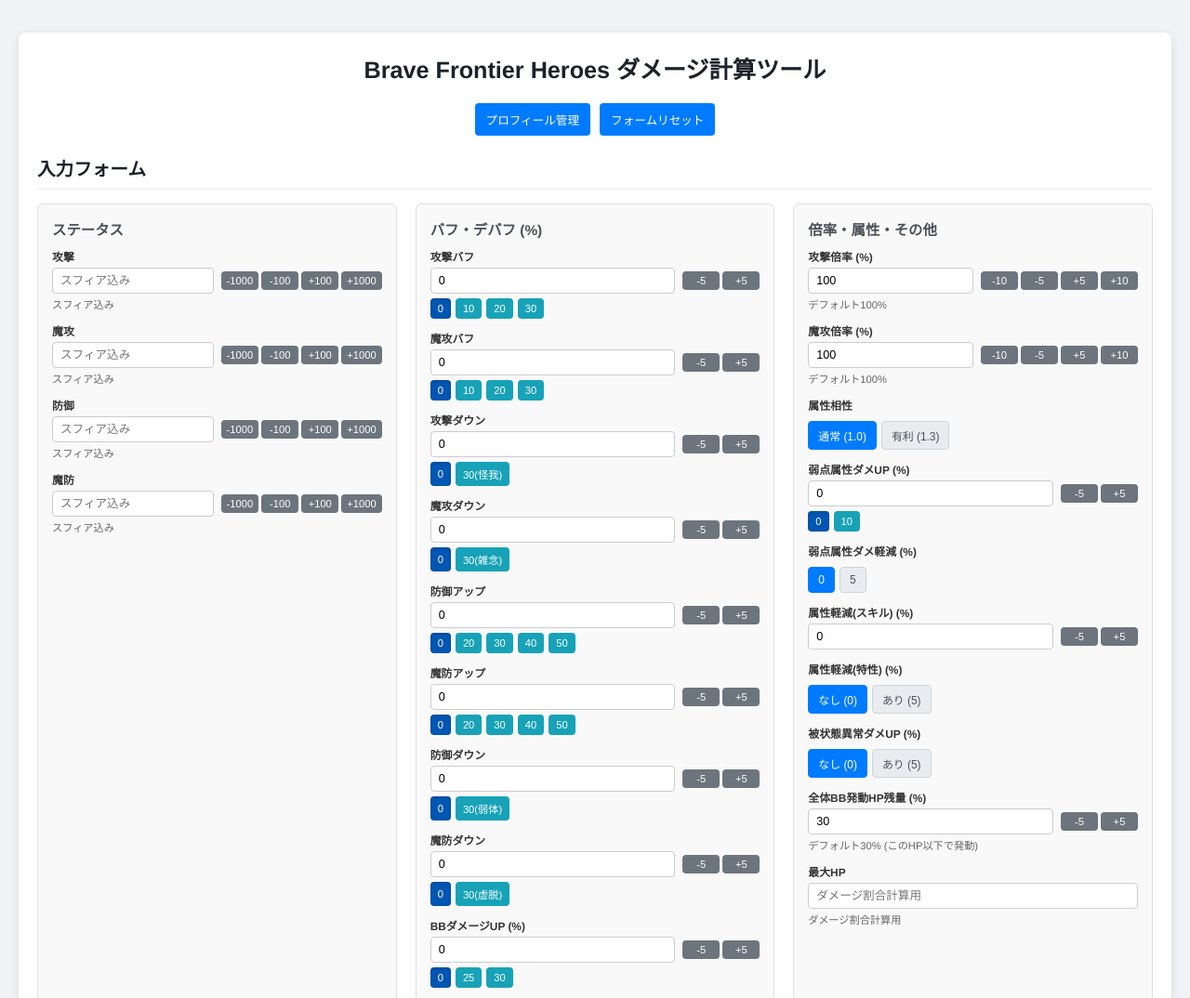
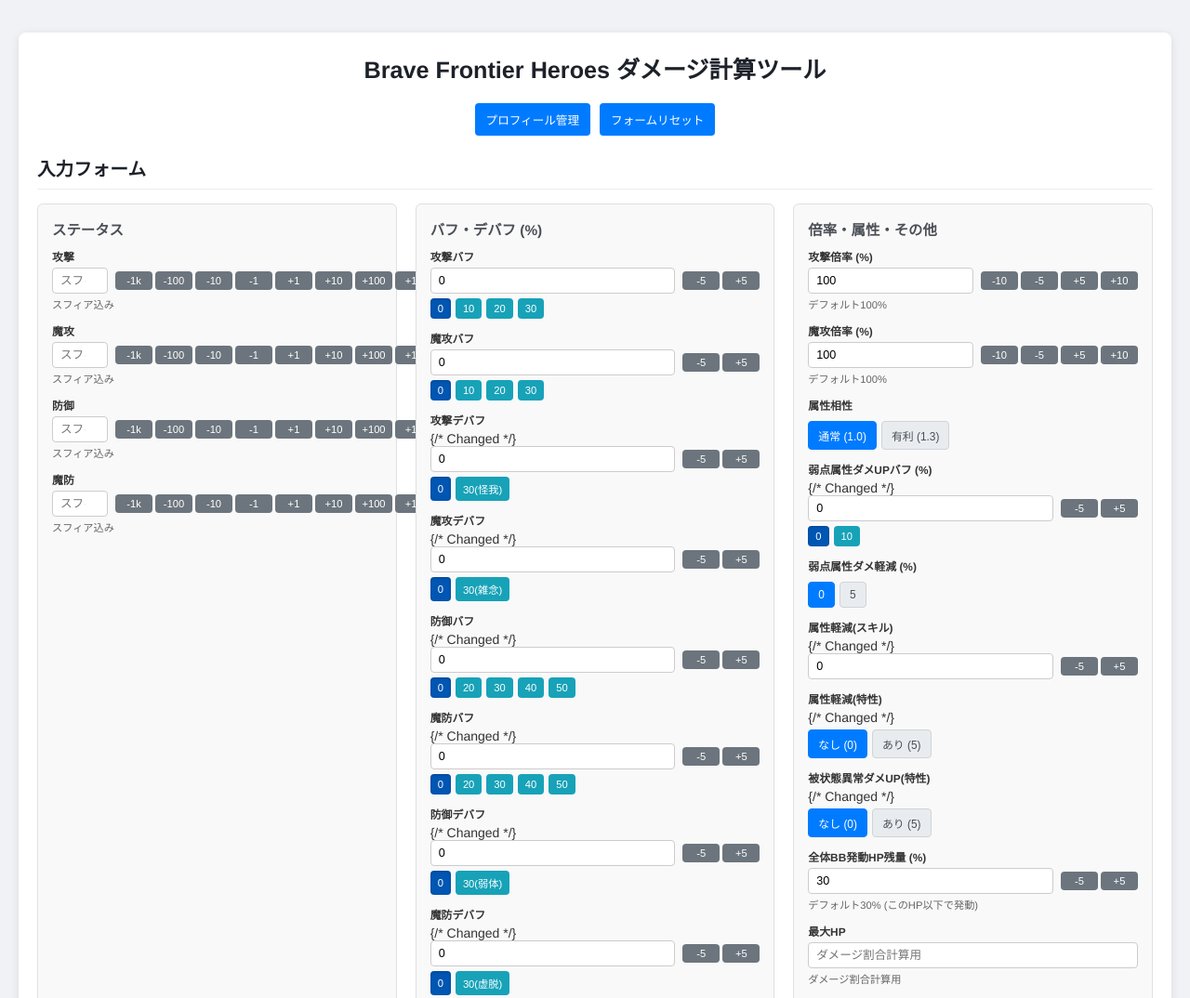
Before and after one commit to suibfh/damage_calculator, a plain HTML site: page index.html in a window 1280 px wide. Shown: the top 1074 px of the page at 93% size. Drawn offline with Linux system fonts and the light colour scheme.

Commit message:
Update index.html

```diff
--- a/index.html
+++ b/index.html
@@ -3,7 +3,7 @@
 <head>
     <meta charset="UTF-8">
     <meta name="viewport" content="width=device-width, initial-scale=1.0">
-    <title>Brave Frontier Heroes ダメージ計算ツール 改 Ver.3</title>
+    <title>Brave Frontier Heroes ダメージ計算ツール 改 Ver.4</title>
     <link rel="stylesheet" href="style.css">
 </head>
 <body>
@@ -25,10 +25,14 @@
                 <div class="input-wrapper">
                     <input type="number" id="fieldname2" data-field="fieldname2" placeholder="スフィア込み">
                     <div class="pm-buttons">
-                        <button class="pm-btn" data-target="fieldname2" data-step="-1000">-1000</button>
+                        <button class="pm-btn" data-target="fieldname2" data-step="-1000">-1k</button>
                         <button class="pm-btn" data-target="fieldname2" data-step="-100">-100</button>
+                        <button class="pm-btn" data-target="fieldname2" data-step="-10">-10</button>
+                        <button class="pm-btn" data-target="fieldname2" data-step="-1">-1</button>
+                        <button class="pm-btn" data-target="fieldname2" data-step="1">+1</button>
+                        <button class="pm-btn" data-target="fieldname2" data-step="10">+10</button>
                         <button class="pm-btn" data-target="fieldname2" data-step="100">+100</button>
-                        <button class="pm-btn" data-target="fieldname2" data-step="1000">+1000</button>
+                        <button class="pm-btn" data-target="fieldname2" data-step="1000">+1k</button>
                     </div>
                 </div>
                 <span class="note">スフィア込み</span>
@@ -38,10 +42,14 @@
                 <div class="input-wrapper">
                     <input type="number" id="fieldname3" data-field="fieldname3" placeholder="スフィア込み">
                     <div class="pm-buttons">
-                        <button class="pm-btn" data-target="fieldname3" data-step="-1000">-1000</button>
+                        <button class="pm-btn" data-target="fieldname3" data-step="-1000">-1k</button>
                         <button class="pm-btn" data-target="fieldname3" data-step="-100">-100</button>
+                        <button class="pm-btn" data-target="fieldname3" data-step="-10">-10</button>
+                        <button class="pm-btn" data-target="fieldname3" data-step="-1">-1</button>
+                        <button class="pm-btn" data-target="fieldname3" data-step="1">+1</button>
+                        <button class="pm-btn" data-target="fieldname3" data-step="10">+10</button>
                         <button class="pm-btn" data-target="fieldname3" data-step="100">+100</button>
-                        <button class="pm-btn" data-target="fieldname3" data-step="1000">+1000</button>
+                        <button class="pm-btn" data-target="fieldname3" data-step="1000">+1k</button>
                     </div>
                 </div>
                 <span class="note">スフィア込み</span>
@@ -51,10 +59,14 @@
                 <div class="input-wrapper">
                     <input type="number" id="fieldname4" data-field="fieldname4" placeholder="スフィア込み">
                     <div class="pm-buttons">
-                        <button class="pm-btn" data-target="fieldname4" data-step="-1000">-1000</button>
+                        <button class="pm-btn" data-target="fieldname4" data-step="-1000">-1k</button>
                         <button class="pm-btn" data-target="fieldname4" data-step="-100">-100</button>
+                        <button class="pm-btn" data-target="fieldname4" data-step="-10">-10</button>
+                        <button class="pm-btn" data-target="fieldname4" data-step="-1">-1</button>
+                        <button class="pm-btn" data-target="fieldname4" data-step="1">+1</button>
+                        <button class="pm-btn" data-target="fieldname4" data-step="10">+10</button>
                         <button class="pm-btn" data-target="fieldname4" data-step="100">+100</button>
-                        <button class="pm-btn" data-target="fieldname4" data-step="1000">+1000</button>
+                        <button class="pm-btn" data-target="fieldname4" data-step="1000">+1k</button>
                     </div>
                 </div>
                 <span class="note">スフィア込み</span>
@@ -64,10 +76,14 @@
                 <div class="input-wrapper">
                     <input type="number" id="fieldname5" data-field="fieldname5" placeholder="スフィア込み">
                     <div class="pm-buttons">
-                        <button class="pm-btn" data-target="fieldname5" data-step="-1000">-1000</button>
+                        <button class="pm-btn" data-target="fieldname5" data-step="-1000">-1k</button>
                         <button class="pm-btn" data-target="fieldname5" data-step="-100">-100</button>
+                        <button class="pm-btn" data-target="fieldname5" data-step="-10">-10</button>
+                        <button class="pm-btn" data-target="fieldname5" data-step="-1">-1</button>
+                        <button class="pm-btn" data-target="fieldname5" data-step="1">+1</button>
+                        <button class="pm-btn" data-target="fieldname5" data-step="10">+10</button>
                         <button class="pm-btn" data-target="fieldname5" data-step="100">+100</button>
-                        <button class="pm-btn" data-target="fieldname5" data-step="1000">+1000</button>
+                        <button class="pm-btn" data-target="fieldname5" data-step="1000">+1k</button>
                     </div>
                 </div>
                 <span class="note">スフィア込み</span>
@@ -109,7 +125,7 @@
                 </div>
             </div>
              <div class="form-group">
-                <label for="fieldname10">攻撃ダウン</label>
+                <label for="fieldname10">攻撃デバフ</label> {/* Changed */}
                 <div class="input-wrapper">
                     <input type="number" id="fieldname10" data-field="fieldname10" value="0">
                     <div class="pm-buttons">
@@ -123,7 +139,7 @@
                 </div>
             </div>
             <div class="form-group">
-                <label for="fieldname11">魔攻ダウン</label>
+                <label for="fieldname11">魔攻デバフ</label> {/* Changed */}
                 <div class="input-wrapper">
                     <input type="number" id="fieldname11" data-field="fieldname11" value="0">
                     <div class="pm-buttons">
@@ -137,7 +153,7 @@
                 </div>
             </div>
             <div class="form-group">
-                <label for="fieldname8">防御アップ</label>
+                <label for="fieldname8">防御バフ</label> {/* Changed */}
                 <div class="input-wrapper">
                     <input type="number" id="fieldname8" data-field="fieldname8" value="0">
                     <div class="pm-buttons">
@@ -154,7 +170,7 @@
                 </div>
             </div>
             <div class="form-group">
-                <label for="fieldname9">魔防アップ</label>
+                <label for="fieldname9">魔防バフ</label> {/* Changed */}
                 <div class="input-wrapper">
                     <input type="number" id="fieldname9" data-field="fieldname9" value="0">
                      <div class="pm-buttons">
@@ -171,7 +187,7 @@
                 </div>
             </div>
             <div class="form-group">
-                <label for="fieldname12">防御ダウン</label>
+                <label for="fieldname12">防御デバフ</label> {/* Changed */}
                 <div class="input-wrapper">
                     <input type="number" id="fieldname12" data-field="fieldname12" value="0">
                     <div class="pm-buttons">
@@ -185,7 +201,7 @@
                 </div>
             </div>
             <div class="form-group">
-                <label for="fieldname13">魔防ダウン</label>
+                <label for="fieldname13">魔防デバフ</label> {/* Changed */}
                 <div class="input-wrapper">
                     <input type="number" id="fieldname13" data-field="fieldname13" value="0">
                     <div class="pm-buttons">
@@ -199,7 +215,7 @@
                 </div>
             </div>
             <div class="form-group">
-                <label for="fieldname20">BBダメージUP (%)</label>
+                <label for="fieldname20">BBダメージUPバフ (%)</label> {/* Changed */}
                 <div class="input-wrapper">
                     <input type="number" id="fieldname20" data-field="fieldname20" value="0">
                     <div class="pm-buttons">
@@ -223,7 +239,9 @@
                     <input type="number" id="fieldname14" data-field="fieldname14" value="100">
                     <div class="pm-buttons">
                         <button class="pm-btn" data-target="fieldname14" data-step="-10">-10</button>
-                        <button class="pm-btn" data-target="fieldname14" data-step="-5">-5</button> <button class="pm-btn" data-target="fieldname14" data-step="5">+5</button>   <button class="pm-btn" data-target="fieldname14" data-step="10">+10</button>
+                        <button class="pm-btn" data-target="fieldname14" data-step="-5">-5</button>
+                        <button class="pm-btn" data-target="fieldname14" data-step="5">+5</button>
+                        <button class="pm-btn" data-target="fieldname14" data-step="10">+10</button>
                     </div>
                 </div>
                 <span class="note">デフォルト100%</span>
@@ -234,7 +252,9 @@
                     <input type="number" id="fieldname15" data-field="fieldname15" value="100">
                     <div class="pm-buttons">
                         <button class="pm-btn" data-target="fieldname15" data-step="-10">-10</button>
-                        <button class="pm-btn" data-target="fieldname15" data-step="-5">-5</button> <button class="pm-btn" data-target="fieldname15" data-step="5">+5</button>   <button class="pm-btn" data-target="fieldname15" data-step="10">+10</button>
+                        <button class="pm-btn" data-target="fieldname15" data-step="-5">-5</button>
+                        <button class="pm-btn" data-target="fieldname15" data-step="5">+5</button>
+                        <button class="pm-btn" data-target="fieldname15" data-step="10">+10</button>
                     </div>
                 </div>
                 <span class="note">デフォルト100%</span>
@@ -250,7 +270,7 @@
             </div>
 
             <div class="form-group">
-                <label for="fieldname18">弱点属性ダメUP (%)</label>
+                <label for="fieldname18">弱点属性ダメUPバフ (%)</label> {/* Changed */}
                 <div class="input-wrapper">
                     <input type="number" id="fieldname18" data-field="fieldname18" value="0">
                     <div class="pm-buttons">
@@ -263,7 +283,8 @@
                     <button class="buff-btn" data-target="fieldname18" data-value="10">10</button>
                 </div>
             </div>
-            <div class="form-group"> <label>弱点属性ダメ軽減 (%)</label>
+            <div class="form-group">
+                <label>弱点属性ダメ軽減 (%)</label>
                 <div class="input-wrapper radio-button-group" data-radio-group-field="fieldname17">
                     <button type="button" class="btn-radio active" data-value="0">0</button>
                     <button type="button" class="btn-radio" data-value="5">5</button>
@@ -271,7 +292,7 @@
                 <input type="hidden" id="fieldname17" data-field="fieldname17" value="0">
             </div>
             <div class="form-group">
-                <label for="fieldname16">属性軽減(スキル) (%)</label>
+                <label for="fieldname16">属性軽減(スキル)</label> {/* Changed */}
                 <div class="input-wrapper">
                     <input type="number" id="fieldname16" data-field="fieldname16" value="0">
                     <div class="pm-buttons">
@@ -281,7 +302,7 @@
                 </div>
             </div>
             <div class="form-group">
-                <label>属性軽減(特性) (%)</label>
+                <label>属性軽減(特性)</label> {/* Changed */}
                 <div class="input-wrapper radio-button-group" data-radio-group-field="fieldname50">
                     <button type="button" class="btn-radio active" data-value="0">なし (0)</button>
                     <button type="button" class="btn-radio" data-value="5">あり (5)</button>
@@ -289,7 +310,7 @@
                 <input type="hidden" id="fieldname50" data-field="fieldname50" value="0">
             </div>
             <div class="form-group">
-                <label>被状態異常ダメUP (%)</label>
+                <label>被状態異常ダメUP(特性)</label> {/* Changed */}
                 <div class="input-wrapper radio-button-group" data-radio-group-field="fieldname19">
                     <button type="button" class="btn-radio active" data-value="0">なし (0)</button>
                     <button type="button" class="btn-radio" data-value="5">あり (5)</button>
@@ -317,7 +338,8 @@
         </div>
     </div>
 
-    <div class="button-group results-actions"> <button class="js-action-btn" data-action="manageProfiles">プロフィール管理</button>
+    <div class="button-group results-actions">
+        <button class="js-action-btn" data-action="manageProfiles">プロフィール管理</button>
         <button class="js-action-btn" data-action="resetForm">フォームリセット</button>
     </div>
 
@@ -366,6 +388,6 @@
 </div>
 
 <script src="script.js"></script>
-<script src="https://cdnjs.cloudflare.com/ajax/libs/iframe-resizer/4.3.9/iframeResizer.contentWindow.min.js" integrity="sha512-mdT/HQRzoRP4laVz49Mndx6rcCGA3IhuyhP3gaY0E9sZPkwbtDk9ttQIq9o8qGCf5VvJv1Xsy3k2yTjfUoczqw==" crossorigin="anonymous" referrerpolicy="no-referrer"></script>
+<script src="https://cdnjs.cloudflare.com/ajax/libs/iframe-resizer/4.3.9/iframeResizer.contentWindow.min.js" integrity="sha512-EJgL9LC9U+iY8IA6h0YQTfL5U1x23u/xSEl76W+zGfPzQxTqUBlmX2Gg2tL2lIjtP41tXkR2yC9y5jS/Xb0DA==" crossorigin="anonymous" referrerpolicy="no-referrer"></script>
 </body>
 </html>
```
